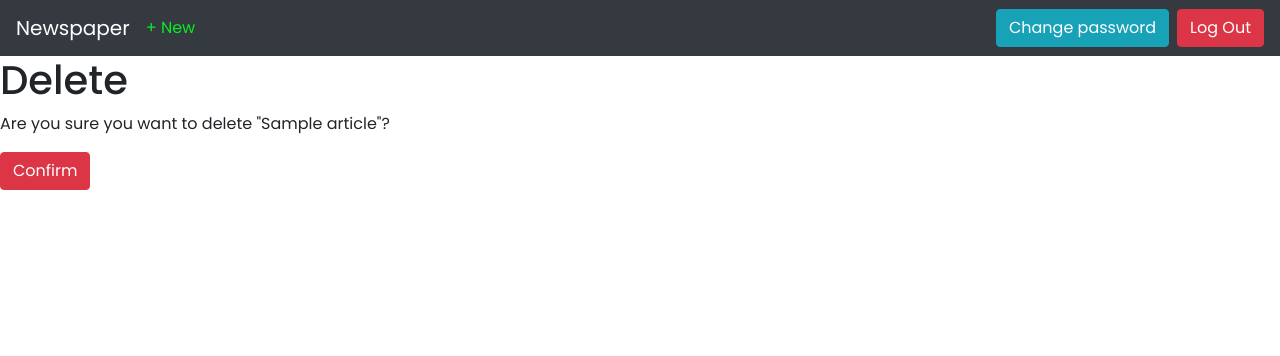
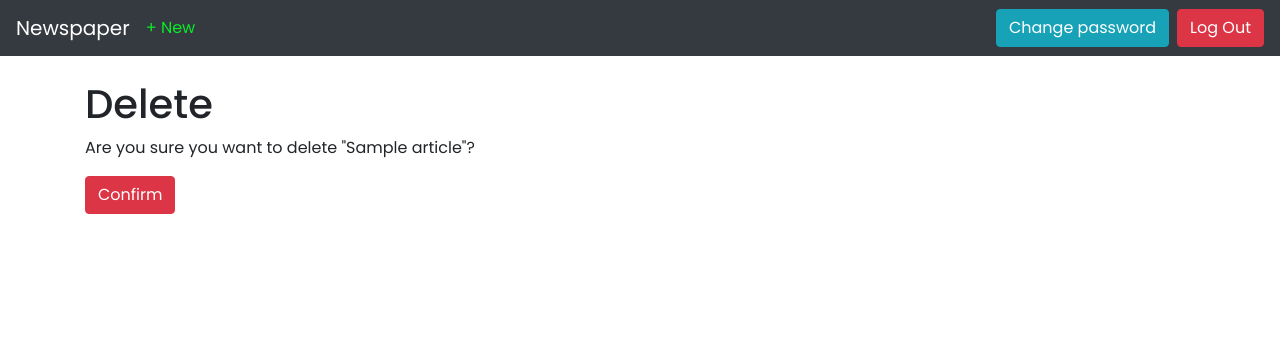
Before and after one commit to ahghanbari/newspaper_app, a Django app: page /articles/1/delete/ in a window 1280 px wide. Shown: the top 356 px of the page. Run offline with Django 3.2, Linux system fonts and the light colour scheme; a user stored in the database is signed in; tables that the repository leaves empty hold one stand-in row (values such as "Sample post"); some libraries are stand-ins or nearby versions.

Commit message:
Improving UI

```diff
--- a/templates/article_delete.html
+++ b/templates/article_delete.html
@@ -1,10 +1,12 @@
 <!-- templates/article_delete.html -->
 {% extends 'base.html' %}
 {% block content %}
+<div class="container mt-4">
 <h1>Delete</h1>
 <form action="" method="post">
   {% csrf_token %}
   <p>Are you sure you want to delete "{{ article.title }}"?</p>
   <button class="btn btn-danger ml-" type="submit">Confirm</button>
 </form>
+</div>
 {% endblock content %}
```
